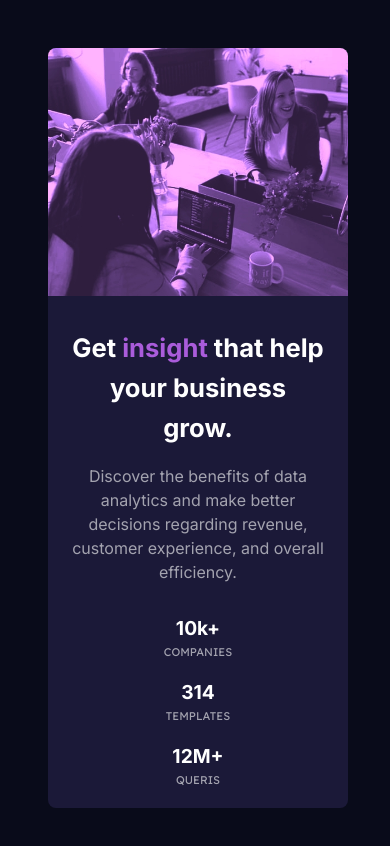
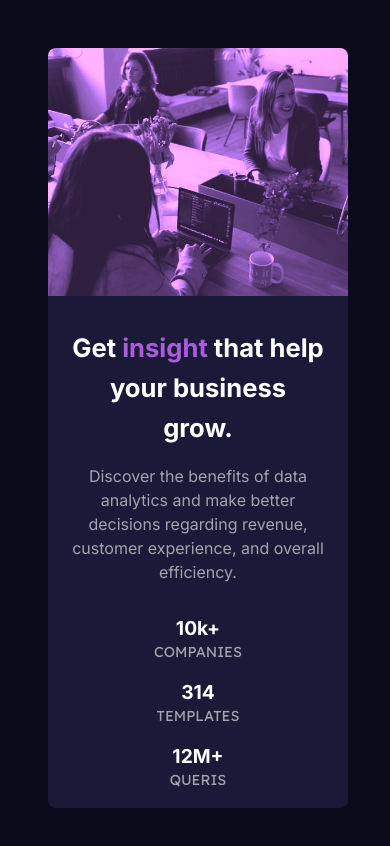
Before and after one commit to yori21/stats-preview-component, a plain HTML site: page index.html in a window 390 px wide. Drawn offline with Linux system fonts and the light colour scheme.

Commit message:
Update style.css

```diff
--- a/style.css
+++ b/style.css
@@ -224,6 +224,10 @@ body {
     font-size: 1.6rem;
   }
 
+   .stats p {
+   font-size: 0.9rem;
+   }
+
   .stats {
     display: block;
     text-align: center;
```
